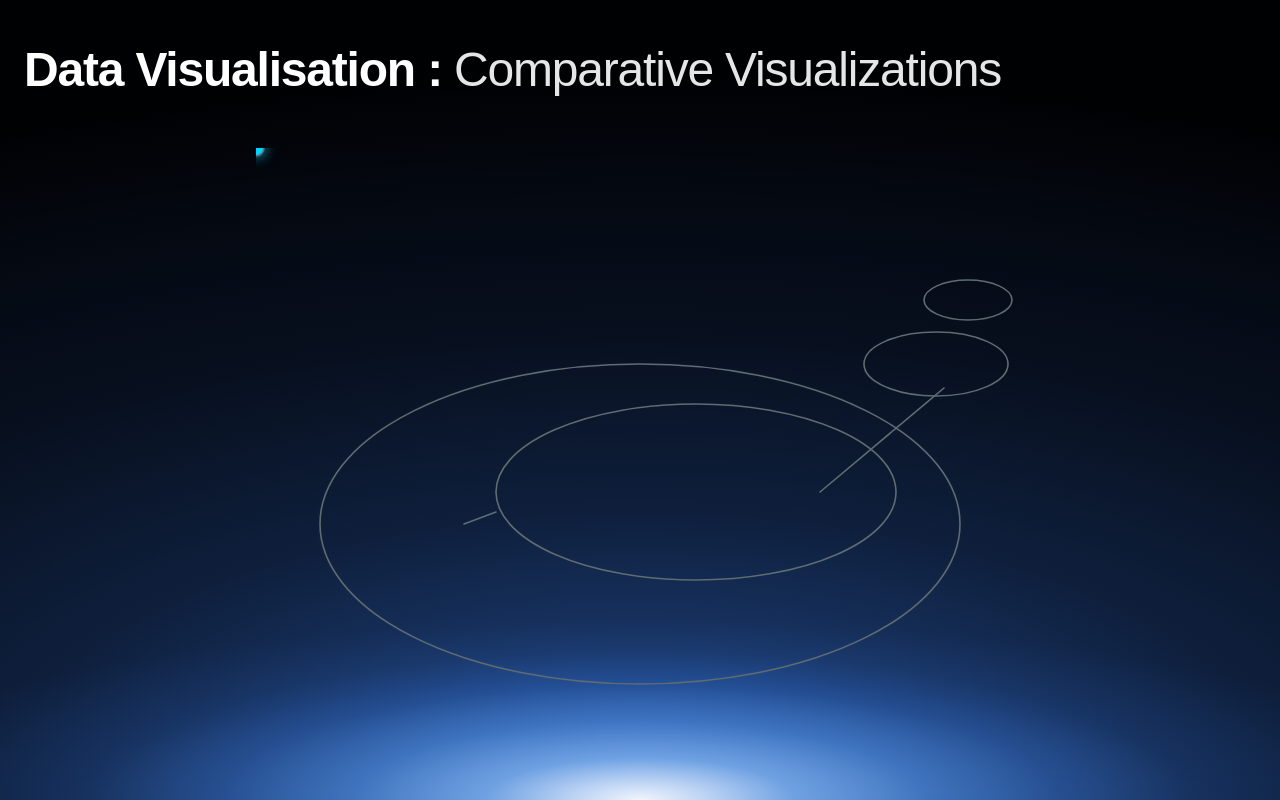
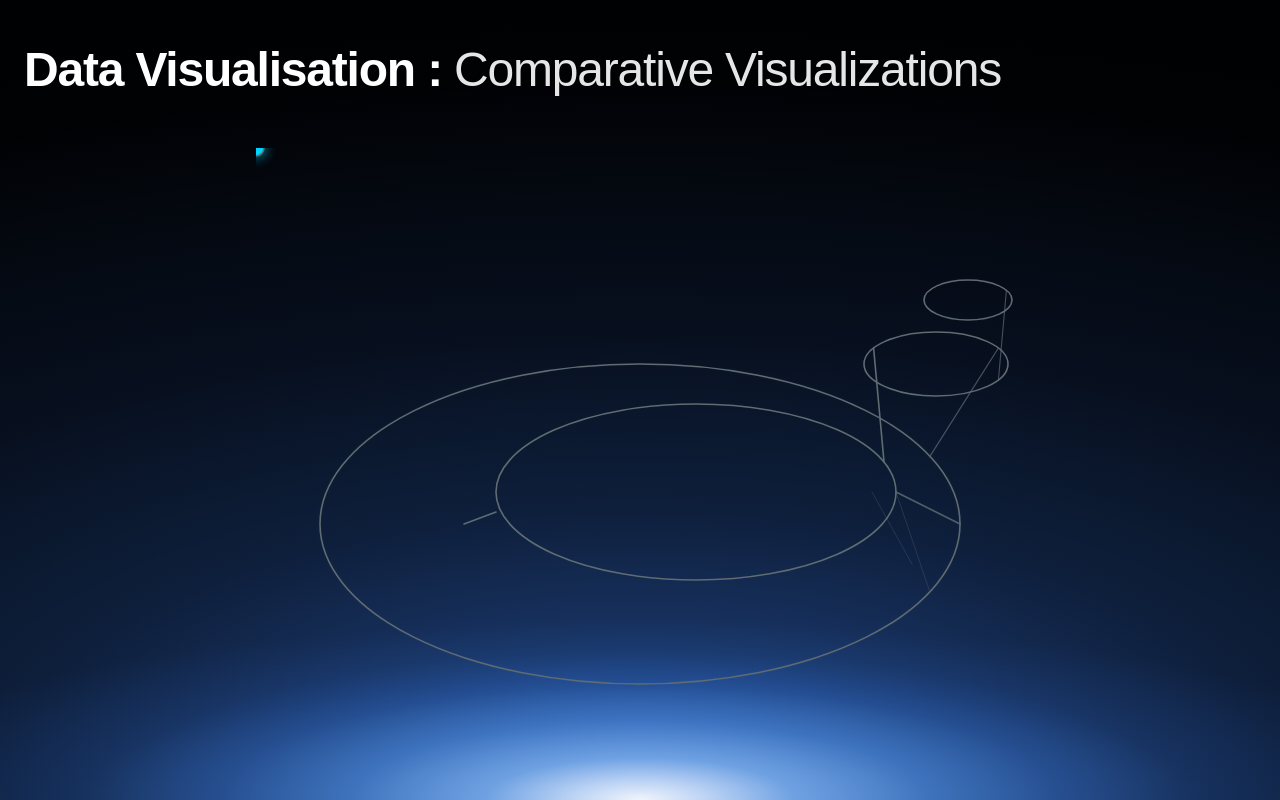
Before and after one commit to bukil/dataviz, a Next.js app: page / in a window 1280 px wide. Shown: the top 800 px of the page. Built offline with nearby package versions, Linux system fonts and the light colour scheme.

Commit message:
ggh
hghg

```diff
--- a/app/LhcShape.tsx
+++ b/app/LhcShape.tsx
@@ -44,8 +44,8 @@ const LhcShape: React.FC<LhcShapeProps> = ({
         {/* Inner SPS ellipse */}
   <ellipse cx="550" cy="430" rx="250" ry="110" />
 
-        {/* Transfer line from inner to outer */}
-  <path d="M 705 430 L 860 300" />
+        {/* Tangential transfer line from SPS (inner) to PS (upper small ring) */}
+  <path d="M 785 392 L 772 250" />
 
         {/* Upper small ring (PS) */}
   <ellipse cx="850" cy="270" rx="90" ry="40" />
@@ -54,6 +54,19 @@ const LhcShape: React.FC<LhcShapeProps> = ({
 
         {/* Short connector from large to inner ring (left side subtle) */}
   <path d="M 260 470 L 300 455" />
+
+        {/* Tangent transfer lines connecting ring-to-ring end-to-end (varying thickness) */}
+        <g vectorEffect="non-scaling-stroke">
+          {/* Outer LHC (boundary) → SPS (boundary) */}
+          <path d="M 880 470 L 800 430" strokeOpacity="0.85" strokeWidth={2.2} />
+          {/* Outer LHC (boundary) → PS (boundary) */}
+          <path d="M 842 386 L 928 250" strokeOpacity="0.7" strokeWidth={1.6} />
+          {/* PS (boundary) → Booster (boundary) */}
+          <path d="M 928 290 L 938 178" strokeOpacity="0.7" strokeWidth={1.4} />
+          {/* Very thin auxiliary lines from outer to SPS (boundary points) */}
+          <path d="M 842 554 L 800 430" strokeOpacity="0.5" strokeWidth={0.8} />
+          <path d="M 820 520 L 770 430" strokeOpacity="0.5" strokeWidth={0.8} />
+        </g>
 
         {/* Optional particle path (outer ring) */}
         {animateParticle && (
```
